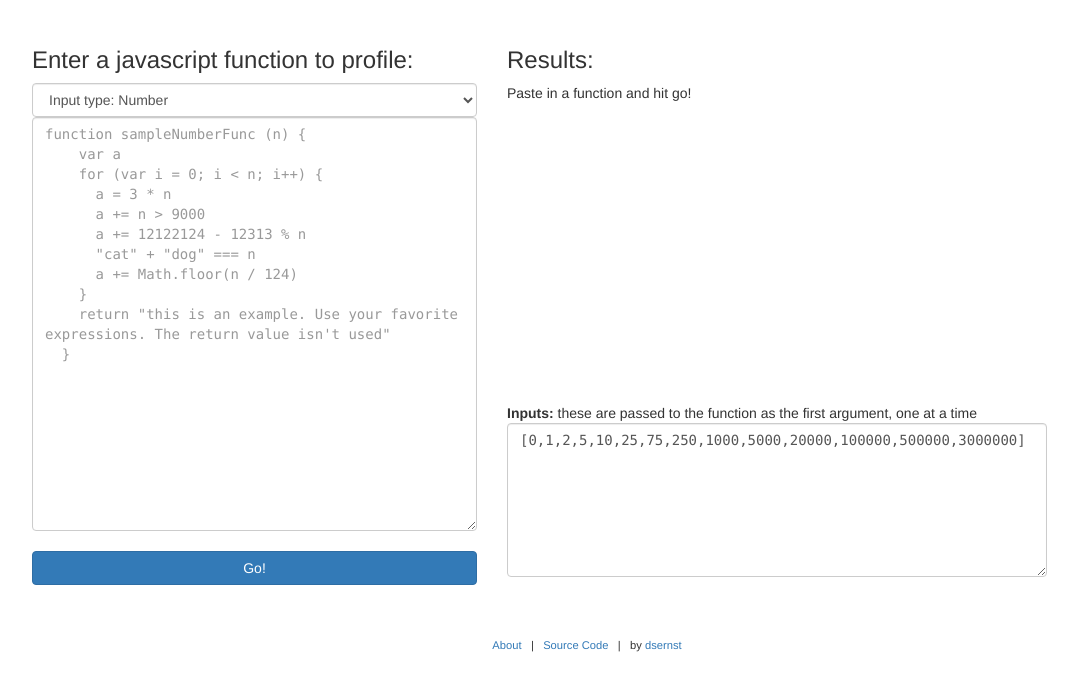
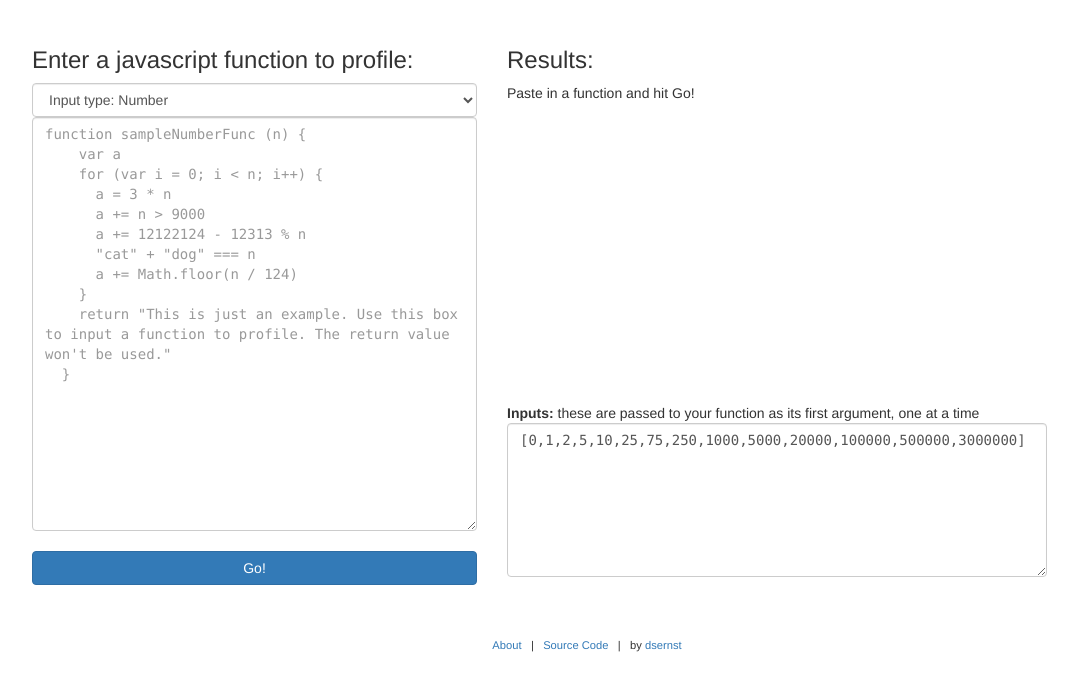
Before and after one commit to dsernst/time-complexity-viewer, a website: page index.html in a window 1280 px wide. Shown: the part 83-774 px from the top of the page, without its empty margins (53-1131 px from the left). Drawn offline with Linux system fonts and the light colour scheme.

Commit message:
tweaks to make instructions more clear

```diff
--- a/index.html
+++ b/index.html
@@ -33,9 +33,9 @@
       </div>
       <div class="results col-md-6">
         <h3>Results:</h3>
-        <p>Paste in a function and hit go!</p>
+        <p>Paste in a function and hit Go!</p>
         <div style="min-height: 290px"><div id="chart"></div></div>
-        <lable><strong>Inputs:</strong> these are passed to the function as the first argument, one at a time</label>
+        <lable><strong>Inputs:</strong> these are passed to your function as its first argument, one at a time</label>
         <samp><textarea class="form-control" rows="7"></textarea></samp>
         <ul></ul>
       </div>
--- a/samples.js
+++ b/samples.js
@@ -8,7 +8,7 @@ var sampleFunctions = {
       "cat" + "dog" === n
       a += Math.floor(n / 124)
     }
-    return "this is an example. Use your favorite expressions. The return value isn't used"
+    return "This is just an example. Use this box to input a function to profile. The return value won't be used."
   },
   string: function sampleStringFunc (str) {
     var uniqs = {}
```
